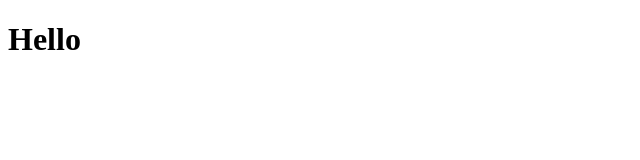
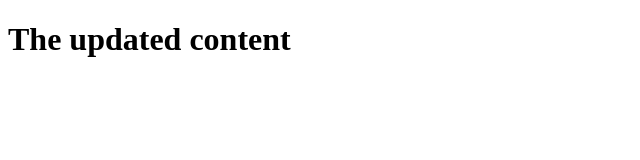
Before and after one commit to Sachin796/ProfilePage, a plain HTML site: page index.html in a window 1280 px wide. Shown: the whole page, without its empty margins (0-640 px from the left). Drawn offline with Linux system fonts and the light colour scheme.

Commit message:
HomeWork 1

```diff
--- a/index.html
+++ b/index.html
@@ -7,6 +7,6 @@
     <title>Document</title>
 </head>
 <body>
-    <h1>Hello</h1>
+    <h1>The updated content</h1>
 </body>
 </html>
```
